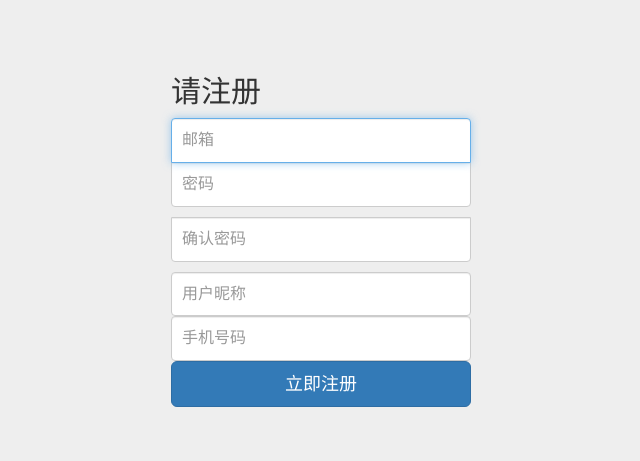
After one commit to jiajiabin/bbs_1902, a Flask app: page /home/signup/ in a window 1280 px wide. The commit adds this page. Shown: the top 461 px of the page, without its empty margins (319-959 px from the left). Run offline with Flask 2, Linux system fonts and the light colour scheme; some libraries are stand-ins or nearby versions.

Commit message:
用户注册

```diff
--- a/apps/front/hooks.py
+++ b/apps/front/hooks.py
@@ -11,7 +11,7 @@ def before_request():
         # 通过ID在数据库查找用户对应的模型对象
         front_user = FrontUser.query.get(user_id)
         if front_user:
-            g.cms_user = front_user
+            g.front_user = front_user
     # 未登录则默认游客登录
     else:
-        g.cms_user = None
+        g.front_user = None
--- a/apps/front/models.py
+++ b/apps/front/models.py
@@ -8,7 +8,7 @@ class FrontUser(db.Model):
     # 数据库存储数据
     __tablename__ = 'front_user'
     id = db.Column(db.Integer,primary_key=True, autoincrement=True)
-    username = db.Column(db.String(20), nullable=False)
+    username = db.Column(db.String(20), nullable=False, unique=True)
     _password = db.Column(db.String(100), nullable=False)
     email = db.Column(db.String(30), nullable=False, unique=True)
     phone_numble = db.Column(db.Integer, nullable=False, unique=True)
--- a/apps/front/views.py
+++ b/apps/front/views.py
@@ -1,8 +1,17 @@
 from flask import (
     Blueprint,
     render_template,
-    g
+    views,
+    g,
+    request,
+    session,
+    url_for,
+    redirect,
 )
+from .forms import LogUpForm
+from .models import FrontUser
+from exts import db
+import config
 
 # 前台页面的本bp
 bp = Blueprint("home",__name__,url_prefix='/home')
@@ -11,8 +20,57 @@ bp = Blueprint("home",__name__,url_prefix='/home')
 @bp.route('/',endpoint='index')
 def index():
     content = {
-        "user_id":""
+        "user_id":None
     }
-    # if g.username:
-    #     user_id = g.username
     return render_template('front/front_index.html', content=content)
+
+# 前台用户注册，类视图
+class SignUp(views.MethodView):
+    def get(self,message=None):
+        return render_template('front/front_signup.html',message=message)
+    def post(self):
+        # 得到表单数据
+        form = LogUpForm(request.form)
+        if form.validate():
+            email = form.email.data
+            password = form.password1.data
+            username = form.petname.data
+            phonenumble = form.petname.data
+            remember = form.remember.data
+            # 数据库查找对应的邮箱信息
+            emails = FrontUser.query.filter_by(email=email).first()
+            if emails:
+                # 得到错误信息并返回
+                message = "已存在此邮箱"
+                return self.get(message=message)
+            # 数据库查找对应的名称信息
+            usernames = FrontUser.query.filter_by(username=username).first()
+            if usernames:
+                # 得到错误信息并返回
+                message = "已存在此名称"
+                return self.get(message=message)
+            # 数据库查找对应的邮箱信息
+            phonenumbles = FrontUser.query.filter_by(email=phonenumble).first()
+            if phonenumbles:
+                # 得到错误信息并返回
+                message = "已存在此手机号码"
+                return self.get(message=message)
+            user = FrontUser(username=username, password=password, email=email,phone_numble=phonenumble)
+            db.session.add(user)
+            db.session.commit()
+            print("front用户注册成功")
+            if remember:
+                # 如果session.permanent = True
+                # session的持久化日期为 31天
+                session.permanent = True
+            user = FrontUser.query.filter_by(email=email).first()
+            session[config.CMS_USER_ID] = user.id
+            user_id = session.get(config.CMS_USER_ID)
+            front_user = FrontUser.query.get(user_id)
+            g.front_user = front_user
+            return redirect(url_for("home.index"))
+        else:
+            # 得到错误信息并返回
+            message = form.get_errors()
+            return self.get(message=message)
+bp.add_url_rule('/signup/', view_func=SignUp.as_view('signup'))
--- a/static/front/css/front_base.css
+++ b/static/front/css/front_base.css
@@ -22,7 +22,7 @@
     line-height: 50px;
     border: lime 1px solid;
     height: 50px;
-    width: 550px;
+    width: 600px;
 }
 .user span{
     border-right: #363a47 1px solid ;
--- a/templates/front/front_base.html
+++ b/templates/front/front_base.html
@@ -12,8 +12,9 @@
 <div class="logo"><img src="{{ url_for("static",filename="img/logo.jpg") }}" alt="">1902bbs论坛</div>
 
 <div class="user">
+    {% set user = g.front_user %}
     <span id="one"><a href="">用户信息</a></span>
-    <span id="two"><a href="">{{ user_id|default("游客")}}</a></span>
+    <span id="two"><a href="">{{ user.username|default("游客")}}</a></span>
     <span id="three"><a href="">个人中心</a></span>
     <span id="four"><a href="">设置</a></span>
     <span id="five"><a href="">退出登录</a></span>
--- /dev/null
+++ b/templates/front/front_signup.html
@@ -0,0 +1,46 @@
+
+<!DOCTYPE html>
+<html lang="zh-CN">
+  <head>
+    <meta charset="utf-8">
+    <meta http-equiv="X-UA-Compatible" content="IE=edge">
+    <meta name="viewport" content="width=device-width, initial-scale=1">
+    <!-- 上述3个meta标签*必须*放在最前面，任何其他内容都*必须*跟随其后！ -->
+    <meta name="description" content="">
+    <meta name="author" content="">
+
+    <title>注册-1902bbs论坛</title>
+
+    <!-- Bootstrap core CSS -->
+    <link href="https://cdn.bootcss.com/bootstrap/3.3.7/css/bootstrap.min.css" rel="stylesheet">
+
+
+    <!-- Custom styles for this template -->
+    <link href="{{ url_for('static',filename='cms/css/signin.css') }}" rel="stylesheet">
+  </head>
+
+  <body>
+
+    <div class="container">
+      <form class="form-signin" method="post">
+        <h2 class="form-signin-heading">请注册</h2>
+        <input type="hidden" name="csrf_token" value="{{ csrf_token() }}">
+        <label for="inputEmail" class="sr-only">邮箱：</label>
+        <input type="email" id="inputEmail" class="form-control" placeholder="邮箱" name="email" required autofocus>
+        <label for="inputPassword" class="sr-only">密码：</label>
+        <input type="password" id="inputPassword" class="form-control" placeholder="密码" name="password1" required>
+          <label for="inputPassword" class="sr-only">再次输入密码：</label>
+        <input type="password" id="inputPassword" class="form-control" placeholder="确认密码" name="password2" required>
+        <label for="inputEmail" class="sr-only">用户昵称：</label>
+        <input type="text" id="inputEmail" class="form-control" placeholder="用户昵称" name="petname" required autofocus>
+        <label for="inputEmail" class="sr-only">手机号码：</label>
+        <input type="tel" id="inputEmail" class="form-control" placeholder="手机号码" name="phonenumble" required autofocus>
+
+        <button class="btn btn-lg btn-primary btn-block" type="submit">立即注册</button>
+      </form>
+        {% if message %}
+            <p style="text-align: center;" class="text-danger">{{ message }}</p>
+        {% endif %}
+    </div> <!-- /container -->
+  </body>
+</html>
```
Also changed, not shown: apps/front/forms.py (+13 -0 lines).
